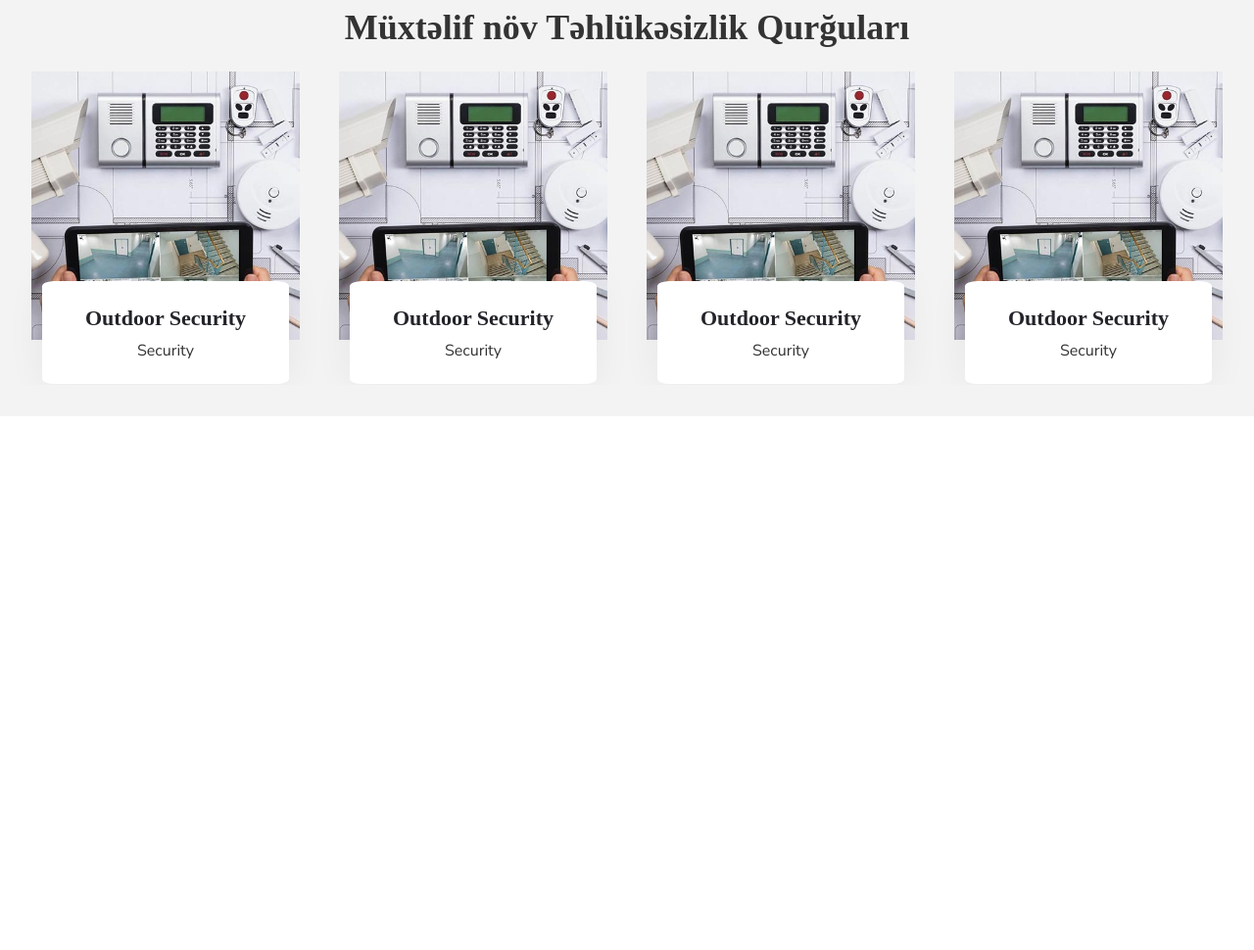
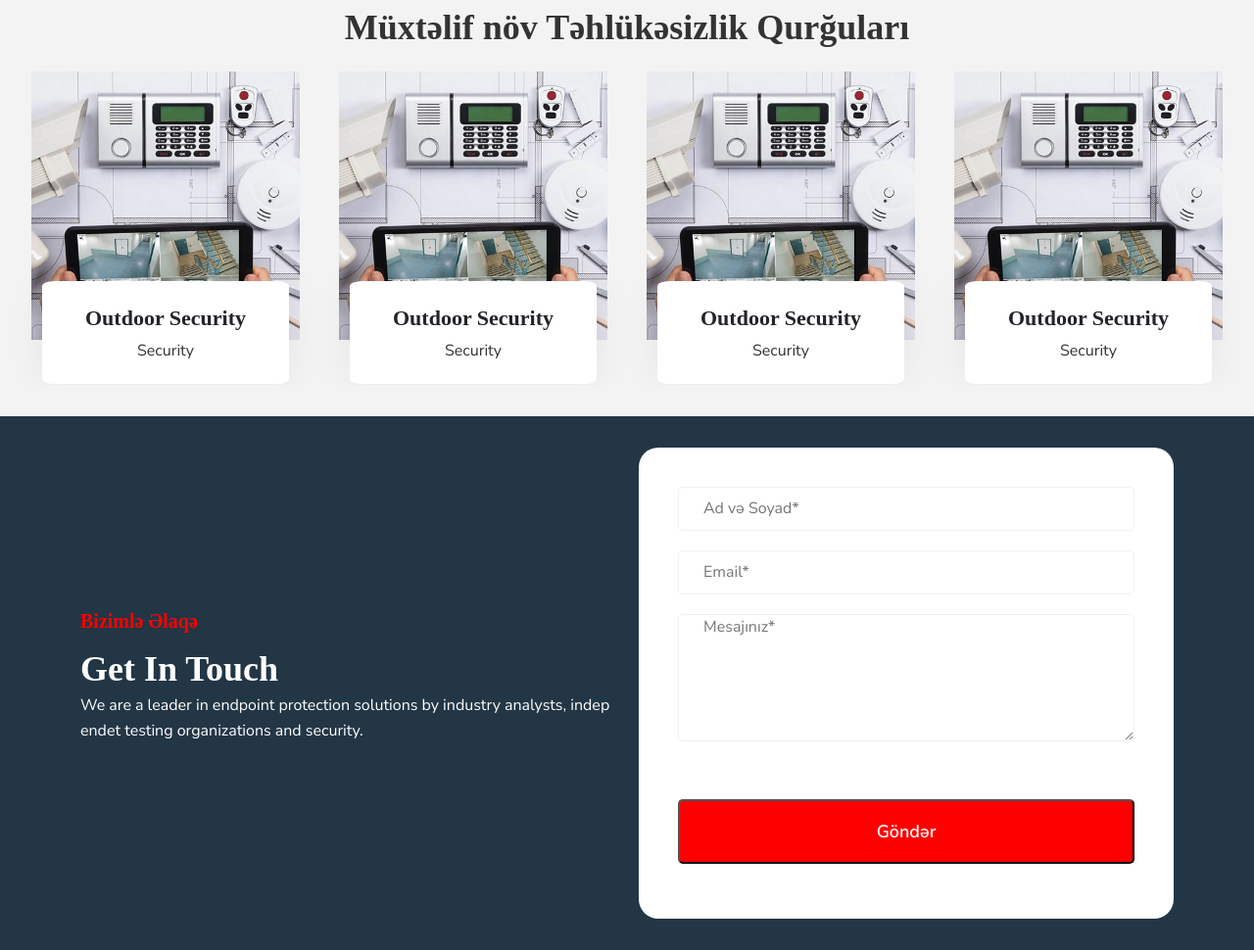
Before and after one commit to rafaelmehdiyev/AlarmGroup, a plain HTML site: page index.html in a window 1280 px wide. Shown: the part 2569-3539 px from the top of the page at 98% size. Before the commit the page ends 2994 px from the top, so only its background shows below. Drawn offline with Linux system fonts and the light colour scheme; a web font is replaced by a local one.

Commit message:
Contact Section

```diff
--- a/assets/css/core.css
+++ b/assets/css/core.css
@@ -81,7 +81,8 @@ bg-main{
     margin-top: 30px;
     border-radius: 5px;
     font-size: 18px;
-    font-weight: 500;
+    font-weight: 600;
+    font-family: 'Nunito Sans', sans-serif;
 }
 
 /* ==========================
--- a/assets/css/style.css
+++ b/assets/css/style.css
@@ -4,11 +4,11 @@
      Cover Section
 ====================== */
 
-.cover-section{
+.cover-section {
     padding: 0;
 }
 
-.carousel-news-box{
+.carousel-news-box {
     position: relative;
     width: 100%;
     height: 80vh;
@@ -17,7 +17,7 @@
     background-repeat: no-repeat;
 }
 
-.carousel-news-box::after,.carousel-news-content{
+.carousel-news-box::after, .carousel-news-content {
     content: '';
     position: absolute;
     left: 0;
@@ -26,33 +26,32 @@
     bottom: 0;
 }
 
-.carousel-news-box::after
-{
+.carousel-news-box::after {
     width: 100%;
     background-color: black;
     opacity: 0.5;
 }
 
-.carousel-news-content{
-    color:white;
+.carousel-news-content {
+    color: white;
     z-index: 2;
     margin: auto 15%;
     width: fit-content;
     height: fit-content;
 }
 
-.carousel-news-header{
+.carousel-news-header {
     font-family: var(--family-Rajdhani);
 }
 
-.carousel-news-heading{
+.carousel-news-heading {
     font-size: 80px;
     font-weight: 700;
     transition: .5s;
     line-height: 1;
 }
 
-.carousel-news-body{
+.carousel-news-body {
     font-weight: 500px;
     font-size: 20px;
 }
@@ -61,19 +60,19 @@
      Partners Section
 ====================== */
 
-.partners-section{
+.partners-section {
     background-color: var(--color-main);
 }
 
-.partners-section .slick-next{
+.partners-section .slick-next {
     right: -15px;
 }
 
-.partners-section .slick-prev{
+.partners-section .slick-prev {
     left: -15px;
 }
 
-.partner-box img{
+.partner-box img {
     margin: auto;
 }
 
@@ -81,28 +80,28 @@
      Features Section
 ====================== */
 
-.features-section{
+.features-section {
     background-color: var(--color-white);
 }
 
-.feature-box{
+.feature-box {
     display: flex;
     align-items: center;
 }
 
-.feature-icon{
+.feature-icon {
     background-color: white;
     width: 90px;
     height: 90px;
     padding: 0 40px;
 }
 
-.feature-title{
-    font-size:22px;
+.feature-title {
+    font-size: 22px;
     font-weight: 700;
 }
 
-.feature-body{
+.feature-body {
     color: var(--color-gray);
 }
 
@@ -110,92 +109,95 @@
     About us Section
 ======================*/
 
-.about-section{
+.about-section {
     padding-top: 120px;
 }
 
-.about-body{
+.about-body {
     padding-right: 80px;
 }
 
-.about-list-item{
+.about-list-item {
     padding-bottom: 10px;
 }
 
-.about-list-text{
-    font-size:17px;
+.about-list-text {
+    font-size: 17px;
     color: #6A6A6A;
 }
 
-.about-list-items i{
+.about-list-items i {
     color: var(--color-main);
     font-size: 13px;
     margin-right: 5px;
 }
 
-/* Call Section */
-.call-section{
+/* ====================
+    Call Section
+======================*/
+.call-section {
     background-color: var(--color-secondary);
     padding: 60px 0px 55px 0px;
     color: white;
 }
 
-.call-box{
+.call-box {
     width: 70%;
 }
 
-.call-icon{
+.call-icon {
     font-size: 60px;
     margin-right: 25px;
 }
 
-.call-text{
+.call-text {
     font-size: 21px;
     font-weight: 500;
 }
 
-/* Project Section */
+/* ====================
+    Project Section
+======================*/
 
-.projects-section{
-    background:var(--color-white)
+.projects-section {
+    background: var(--color-white)
 }
 
-.project-box{
+.project-box {
     position: relative;
     margin-bottom: 26px;
-    padding:20px;
+    padding: 20px;
 }
 
-.project-image{
+.project-image {
     overflow: hidden;
     position: relative;
 }
 
-.project-image img{
+.project-image img {
     transform: scale(1);
     transition: .5s;
 }
 
-.project-image::before{
+.project-image::before {
     content: "";
     position: absolute;
     top: 0;
-    bottom : 0;
+    bottom: 0;
     left: 0;
     right: 0;
-    background:#00000080;
+    background: #00000080;
     transform: scale(0);
     transition: .5s;
     z-index: 1;
 }
 
 .project-box:hover .project-image::before,
-.project-box:hover .project-image img
-{
+.project-box:hover .project-image img {
     transform: scale(1.2);
 }
 
-.project-content{
+.project-content {
     background-color: white;
     position: absolute;
     left: 0;
@@ -210,15 +212,50 @@
     padding: 25px 0 20px 0;
 }
 
-.project-content-heading h1{
-    font-family:var(--family-Rajdhani);
+.project-content-heading h1 {
+    font-family: var(--family-Rajdhani);
     color: var(--color-dark);
-    font-size:22px;
-    line-height:1.2;
-    font-weight:700;
+    font-size: 22px;
+    line-height: 1.2;
+    font-weight: 700;
     transition: .5s;
 }
 
-.project-content-heading:hover h1{
+.project-content-heading:hover h1 {
     color: var(--color-main);
 }
+
+/* ====================
+    Contact Section
+======================*/
+
+.contact-section {
+    background: var(--color-secondary);
+    color:white;
+}
+
+.contact-form{
+    background: white;
+    border-radius:20px;
+    padding:40px;
+}
+
+input.contact-input{
+    height: 45px;
+}
+
+.contact-input{
+    width: 100%;
+    color: #888888;
+    border-radius: 5px;
+    outline: none;
+    margin-bottom: 20px;
+    text-align: left;
+    border: 1px solid #f1f1f1;
+    padding-left: 25px;
+}
+
+.contact-form .button{
+    display:block;
+    width:100%;
+}
--- /dev/null
+++ b/assets/js/contact.js
@@ -0,0 +1,30 @@
+var form = document.getElementById("contact-form");
+
+async function handleSubmit(event) {
+    event.preventDefault();
+    var status = document.getElementById("contact-form-status");
+    var data = new FormData(event.target);
+    fetch(event.target.action, {
+        method: form.method,
+        body: data,
+        headers: {
+            'Accept': 'application/json'
+        }
+    }).then(response => {
+        if (response.ok) {
+            status.innerHTML = "Thanks for your submission!";
+            form.reset()
+        } else {
+            response.json().then(data => {
+                if (Object.hasOwn(data, 'errors')) {
+                    status.innerHTML = data["errors"].map(error => error["message"]).join(", ")
+                } else {
+                    status.innerHTML = "Oops! There was a problem submitting your form"
+                }
+            })
+        }
+    }).catch(error => {
+        status.innerHTML = "Oops! There was a problem submitting your form"
+    });
+}
+form.addEventListener("submit", handleSubmit)
--- a/index.html
+++ b/index.html
@@ -9,7 +9,7 @@
 
     <!-- Bootstrap CSS v5.2.1 -->
     <link rel="stylesheet" href="assets/libs/bootstrap-5.2.3-dist/css/bootstrap.min.css">
-  <link rel="stylesheet" type="text/css" href="assets/libs/slick/slick.css" />
+    <link rel="stylesheet" type="text/css" href="assets/libs/slick/slick.css"/>
     <!-- ==== Font Awesome Pro === -->
     <link rel="stylesheet" href="assets/libs/font-awesome/css/all.min.css">
     <link rel="stylesheet" href="assets/css/style.css">
@@ -97,9 +97,11 @@
                         </div>
                         <div class="feature-content">
                             <h3 class="feature-title">Full Protection</h3>
-                <p class="feature-body">Lorem ipsum dolor sit amet, no movet simul laoreet pri, aperiri fabulas
+                            <p class="feature-body">Lorem ipsum dolor sit amet, no movet simul laoreet pri, aperiri
+                                fabulas
                                 expetenda
-                  ei pro. Sed vero assentior ad, est vide liber viris ne. Mea saperet evertitur intellegebat ei, an
+                                ei pro. Sed vero assentior ad, est vide liber viris ne. Mea saperet evertitur
+                                intellegebat ei, an
                                 labore
                                 cetero eos.</p>
                         </div>
@@ -112,9 +114,11 @@
                         </div>
                         <div class="feature-content">
                             <h3 class="feature-title">Full Protection</h3>
-                <p class="feature-body">Lorem ipsum dolor sit amet, no movet simul laoreet pri, aperiri fabulas
+                            <p class="feature-body">Lorem ipsum dolor sit amet, no movet simul laoreet pri, aperiri
+                                fabulas
                                 expetenda
-                  ei pro. Sed vero assentior ad, est vide liber viris ne. Mea saperet evertitur intellegebat ei, an
+                                ei pro. Sed vero assentior ad, est vide liber viris ne. Mea saperet evertitur
+                                intellegebat ei, an
                                 labore
                                 cetero eos.</p>
                         </div>
@@ -127,9 +131,11 @@
                         </div>
                         <div class="feature-content">
                             <h3 class="feature-title">Full Protection</h3>
-                <p class="feature-body">Lorem ipsum dolor sit amet, no movet simul laoreet pri, aperiri fabulas
+                            <p class="feature-body">Lorem ipsum dolor sit amet, no movet simul laoreet pri, aperiri
+                                fabulas
                                 expetenda
-                  ei pro. Sed vero assentior ad, est vide liber viris ne. Mea saperet evertitur intellegebat ei, an
+                                ei pro. Sed vero assentior ad, est vide liber viris ne. Mea saperet evertitur
+                                intellegebat ei, an
                                 labore
                                 cetero eos.</p>
                         </div>
@@ -142,9 +148,11 @@
                         </div>
                         <div class="feature-content">
                             <h3 class="feature-title">Full Protection</h3>
-                <p class="feature-body">Lorem ipsum dolor sit amet, no movet simul laoreet pri, aperiri fabulas
+                            <p class="feature-body">Lorem ipsum dolor sit amet, no movet simul laoreet pri, aperiri
+                                fabulas
                                 expetenda
-                  ei pro. Sed vero assentior ad, est vide liber viris ne. Mea saperet evertitur intellegebat ei, an
+                                ei pro. Sed vero assentior ad, est vide liber viris ne. Mea saperet evertitur
+                                intellegebat ei, an
                                 labore
                                 cetero eos.</p>
                         </div>
@@ -157,9 +165,11 @@
                         </div>
                         <div class="feature-content">
                             <h3 class="feature-title">Full Protection</h3>
-                <p class="feature-body">Lorem ipsum dolor sit amet, no movet simul laoreet pri, aperiri fabulas
+                            <p class="feature-body">Lorem ipsum dolor sit amet, no movet simul laoreet pri, aperiri
+                                fabulas
                                 expetenda
-                  ei pro. Sed vero assentior ad, est vide liber viris ne. Mea saperet evertitur intellegebat ei, an
+                                ei pro. Sed vero assentior ad, est vide liber viris ne. Mea saperet evertitur
+                                intellegebat ei, an
                                 labore
                                 cetero eos.</p>
                         </div>
@@ -172,9 +182,11 @@
                         </div>
                         <div class="feature-content">
                             <h3 class="feature-title">Full Protection</h3>
-                <p class="feature-body">Lorem ipsum dolor sit amet, no movet simul laoreet pri, aperiri fabulas
+                            <p class="feature-body">Lorem ipsum dolor sit amet, no movet simul laoreet pri, aperiri
+                                fabulas
                                 expetenda
-                  ei pro. Sed vero assentior ad, est vide liber viris ne. Mea saperet evertitur intellegebat ei, an
+                                ei pro. Sed vero assentior ad, est vide liber viris ne. Mea saperet evertitur
+                                intellegebat ei, an
                                 labore
                                 cetero eos.</p>
                         </div>
@@ -195,8 +207,10 @@
                         <h2 class="section-title">Şirkətimizin XX illik Təcrübəsi</h2>
                     </div>
                     <div class="about-body">
-              <p class="section-body">Lorem ipsum dolor sit amet, consectetur adipisicing elit, sed do iu tempor
-                incididunt ut labore et dolore magna aliqua. Ut enim ad minim veniam, quis nostrud exercitation ullamco
+                        <p class="section-body">Lorem ipsum dolor sit amet, consectetur adipisicing elit, sed do iu
+                            tempor
+                            incididunt ut labore et dolore magna aliqua. Ut enim ad minim veniam, quis nostrud
+                            exercitation ullamco
                         </p>
                         <ul class="about-list-items">
                             <li class="about-list-item">
@@ -330,6 +344,38 @@
             </div>
         </div>
     </section>
+    <section class="section contact-section">
+        <div class="container">
+            <div class="row vertical-center">
+                <div class="col-md-6">
+                    <div class="contact-content">
+                        <div class="contact-content-heading">
+                            <span class="subtitle">Bizimlə Əlaqə</span>
+                            <h2 class="section-title">Get In Touch</h2>
+                        </div>
+                        <div class="contact-content-body">
+                            <p>We are a leader in endpoint protection solutions by industry analysts, indep endet
+                                testing organizations and security.</p>
+                            <div class="contact-info">
+
+                            </div>
+                        </div>
+                    </div>
+                </div>
+                <div class="col-md-6">
+                    <div class="contact-form">
+                        <form id="contact-form" action="https://formspree.io/f/xwkjoaob" method="POST">
+                            <input class="contact-input" type="text" placeholder="Ad və Soyad*"  name="name" required=""/>
+                            <input class="contact-input" type="email" placeholder="Email*"  name="email" required=""/>
+                            <textarea class="contact-input" rows="5" type="text"  placeholder="Mesajınız*" name="message" required=""></textarea>
+                            <button id="my-form-button" class="button">Göndər</button>
+                            <p id="contact-form-status"></p>
+                        </form>
+                    </div>
+                </div>
+            </div>
+        </div>
+    </section>
 </main>
 <footer>
     <!-- place footer here -->
@@ -339,6 +385,7 @@
 <script src="assets/libs/bootstrap-5.2.3-dist/js/bootstrap.bundle.min.js"></script>
 <script type="text/javascript" src="assets/libs/slick/slick.min.js"></script>
 <script src="assets/js/index.js"></script>
+<script src="assets/js/contact.js"></script>
 </body>
 
 </html>
```
Lines whose indentation alone changed are shown as unchanged.
